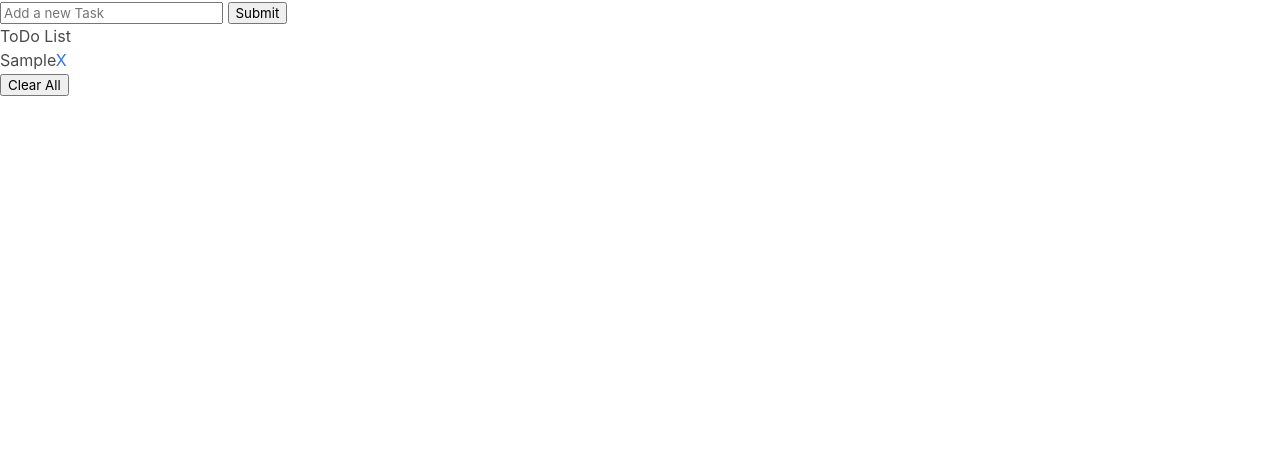
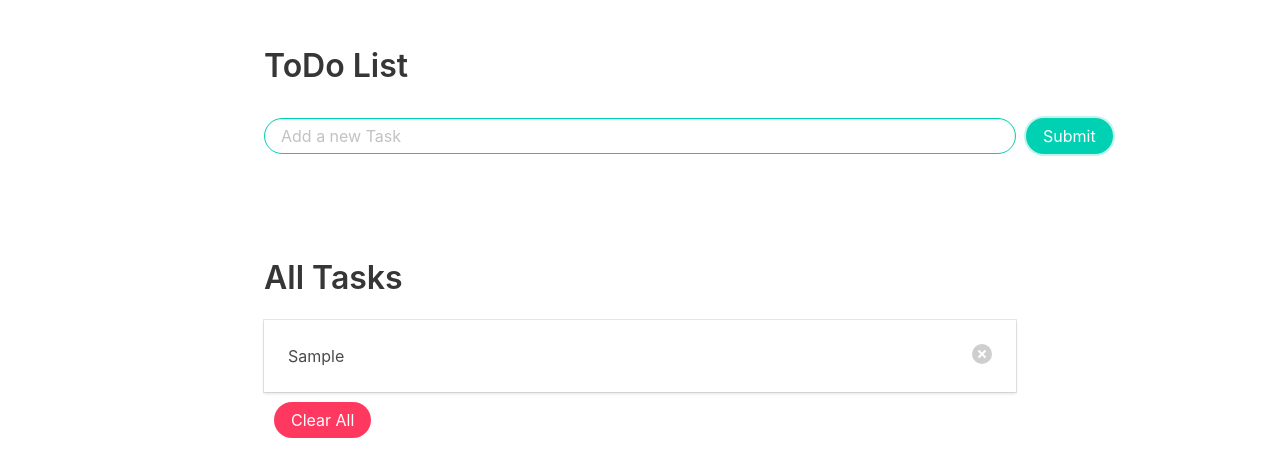
Before and after one commit to nvamsikrishna05/ToDo-List, a plain HTML site: page index.html in a window 1280 px wide. Both pictures are taken after typing "Sample" into the empty fields and a click on the input "Submit". Drawn offline with nearby package versions, Linux system fonts and the light colour scheme.

Commit message:
Added Styling to the ToDo List

```diff
--- a/app.js
+++ b/app.js
@@ -37,8 +37,8 @@ function addTask(e){
         alert('Please add a Task');
     }
     else{
-        li = createElement('li',newTask.value,'');
-        a = createElement('a','X','clearTask');
+        li = createElement('li',newTask.value.trim(),'card card-content');
+        a = createElement('a','','clearTask delete');
         li.appendChild(a);
 
         //Adding Task to the ToDo List
@@ -58,7 +58,8 @@ function createElement(element,textContent,className){
 }
 
 function clearSelectedTask(e){
-    if(e.target.className === 'clearTask'){
+
+    if(e.target.classList.contains('clearTask')){
         let task = e.target.parentElement;
         toDoList.removeChild(task);
     }
--- a/index.html
+++ b/index.html
@@ -5,25 +5,29 @@
     <meta name="viewport" content="width=device-width, initial-scale=1.0">
     <meta http-equiv="X-UA-Compatible" content="ie=edge">
     <link rel="stylesheet" href="https://cdnjs.cloudflare.com/ajax/libs/bulma/0.7.2/css/bulma.min.css">
+    <link rel="stylesheet" href="styles.css">
     <title>ToDo List</title>
 </head>
 <body>
 
-    <div>
-        <form id="taskForm">
-            <input type="text" name="newTask" id="newTask" placeholder="Add a new Task">
+    <section class="section">
+        <h1 class="title">ToDo List</h1>
+        <form id="taskForm" class="level">
+            <input type="text" class="input is-primary is-rounded level-item" name="newTask" id="newTask" placeholder="Add a new Task">
 
-            <input type="submit" value="Submit" id="submitTask">
+            <input type="submit" class="button is-primary is-rounded level-item" value="Submit" id="submitTask">
         </form>
-    </div>
+    </section>
 
-    <div>
-        <h2>ToDo List</h2>
-        <ul id="toDoList">
+    <section class="section">
 
-        </ul>
-        <button id="clearAll">Clear All</button>
-    </div>
+            <h2 class="title">All Tasks</h2>
+            <ul id="toDoList">
+
+            </ul>
+            <button class="button is-danger is-rounded" id="clearAll">Clear All</button>
+
+    </section>
 
     <script src="app.js"></script>
 </body>
--- /dev/null
+++ b/styles.css
@@ -0,0 +1,18 @@
+body{
+    max-width: 800px;
+    margin: 0 auto;
+}
+
+.card{
+    display: flex;
+    justify-content: space-between;
+}
+
+.card:hover{
+    font-size: 125%;
+    font-weight: bold;
+}
+
+.button{
+    margin: 10px;
+}
```
